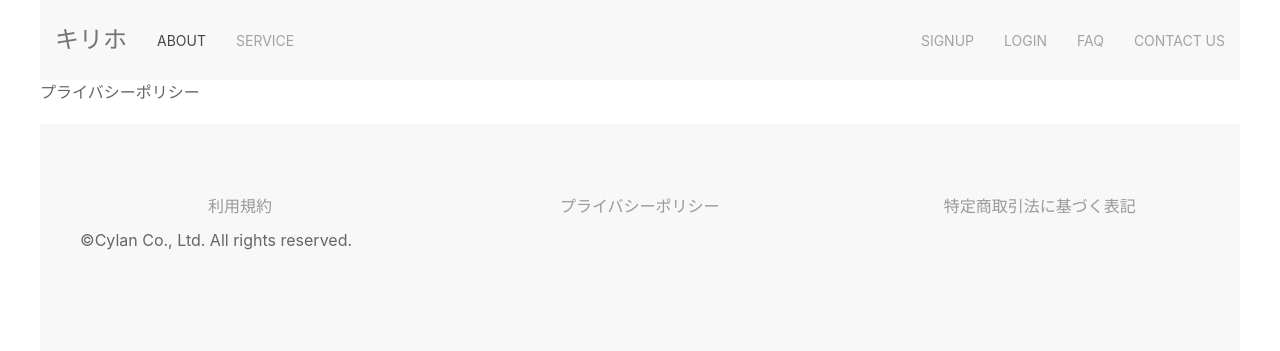
After one commit to gurumada/kiriho, a Django app: page /privacy_policy/ in a window 1280 px wide. The commit adds this page. Shown: the top 351 px of the page. Run offline with Django 3.2, Linux system fonts and the light colour scheme; some libraries are stand-ins or nearby versions.

Commit message:
add policy & terms of service & transaction law

```diff
--- a/config/settings.py
+++ b/config/settings.py
@@ -130,7 +130,7 @@ AUTH_USER_MODEL = 'unlimited.User'
 
 LOGIN_URL = 'unlimited:login'
 # TODO:LOGIN_REDIRECT_URLはダッシュボードページにする
-LOGIN_REDIRECT_URL = 'unlimited:landing'
+LOGIN_REDIRECT_URL = 'unlimited:distribution'
 LOGOUT_REDIRECT_URL = 'unlimited:landing'
 
 #######################
--- a/unlimited/templates/unlimited/base.html
+++ b/unlimited/templates/unlimited/base.html
@@ -19,9 +19,13 @@
             <ul class="uk-navbar-nav">
                 <li class="uk-active"><a href="#">ABOUT</a></li>
                 <li><a href="#">SERVICE</a></li>
-                <li>
-                    <a href="{% url 'unlimited:salon_list' %}">SALON LIST</a>
-                </li>
+                {% if user.is_authenticated %}
+                    {% if user.is_user %}
+                        <li>
+                            <a href="{% url 'unlimited:salon_list' %}">SALON LIST</a>
+                        </li>
+                    {% endif %}
+                {% endif %}
             </ul>
         </div>
               {% if user.is_authenticated %}
@@ -147,9 +151,9 @@
         <!-- footer -->
     <section class="uk-section uk-section-muted">
         <div class="uk-button-group uk-flex">
-            <a class="uk-width-1-3 uk-margin-small-bottom uk-link-muted uk-text-center" href="#">プライバシーポリシー</a>
-            <a class="uk-width-1-3 uk-margin-small-bottom uk-link-muted uk-text-center" href="#">特定商取引法に基づく表示</a>
-            <a class="uk-width-1-3 uk-margin-small-bottom uk-link-muted uk-text-center" href="#">利用規約</a>
+            <a class="uk-width-1-3 uk-margin-small-bottom uk-link-muted uk-text-center" href="{% url 'unlimited:terms_of_service' %}">利用規約</a>
+            <a class="uk-width-1-3 uk-margin-small-bottom uk-link-muted uk-text-center" href="{% url 'unlimited:privacy_policy' %}">プライバシーポリシー</a>
+            <a class="uk-width-1-3 uk-margin-small-bottom uk-link-muted uk-text-center" href="{% url 'unlimited:transaction_law' %}">特定商取引法に基づく表記</a>
         </div>
         <div class="uk-grid-match uk-child-width-1-2 uk-text-center-small" uk-grid>
             <div class="uk-align-right">
--- /dev/null
+++ b/unlimited/templates/unlimited/privacy_policy.html
@@ -0,0 +1,5 @@
+{% extends "unlimited/base.html" %}
+{% block content %}
+<p>プライバシーポリシー</p>
+
+{% endblock %}
--- /dev/null
+++ b/unlimited/templates/unlimited/terms_of_service.html
@@ -0,0 +1,5 @@
+{% extends "unlimited/base.html" %}
+{% block content %}
+<p>利用規約</p>
+
+{% endblock %}
--- /dev/null
+++ b/unlimited/templates/unlimited/transaction_law.html
@@ -0,0 +1,5 @@
+{% extends "unlimited/base.html" %}
+{% block content %}
+<p>特定商取引法に基づく表記</p>
+
+{% endblock %}
--- a/unlimited/templates/unlimited/user_create.html
+++ b/unlimited/templates/unlimited/user_create.html
@@ -14,6 +14,7 @@
             {% endfor %}
             {% csrf_token %}
             <br/>
+
             <button type="submit" class="uk-button uk-button-default">送信</button>
         </form>
     </div>
--- a/unlimited/urls.py
+++ b/unlimited/urls.py
@@ -35,5 +35,9 @@ urlpatterns = [
     path('reservation_create/complete/', views.ReservationCreateComplete.as_view(), name='reservation_create_complete'),
     path('reservation_update/<int:reservation_id>/', views.reservation_update, name='reservation_update'),
     path('dashboard/<int:pk>/', views.Dashboard.as_view(), name='dashboard'),
+    path('privacy_policy/', views.PrivacyPolicy.as_view(), name='privacy_policy'),
+    path('terms_of_service/', views.TermsOfService.as_view(), name='terms_of_service'),
+    path('transaction_law/', views.TransactionLaw.as_view(), name='transaction_law'),
+    path('distribution/', views.distribution, name='distribution'),
 
 ]
--- a/unlimited/views.py
+++ b/unlimited/views.py
@@ -23,6 +23,15 @@ from django.utils import timezone
 from dateutil.relativedelta import relativedelta
 
 User = get_user_model()
+
+
+def distribution(request):
+    user = request.user
+    print(user)
+    if user.is_user:
+        return redirect('unlimited:salon_list')
+    else:
+        return redirect('unlimited:stylist_list')
 
 
 class Landing(generic.TemplateView):
@@ -246,7 +255,7 @@ class Dashboard(LoginRequiredMixin, generic.TemplateView):
     template_name = 'unlimited/dashboard.html'
 
     def get_context_data(self, **kwargs):
-        #ユーザー情報を取得
+        # ユーザー情報を取得
         user_info = User.objects.filter(pk=self.kwargs['pk'])
         user_name = user_info.values('user_name')
         user_name = user_name[0]['user_name']
@@ -258,7 +267,7 @@ class Dashboard(LoginRequiredMixin, generic.TemplateView):
 
         if payment_completion_date == '9991-12-31':
             status = '利用不可'
-            #todo:支払い完了してない場合の処理
+            # todo:支払い完了してない場合の処理
         else:
             user_status = Reservation.objects.filter(member=user_name).order_by('-date')
             if user_status.count() == 0:
@@ -540,6 +549,18 @@ class UserSearch(generic.ListView):
         })
         return context
 
+
+class PrivacyPolicy(generic.TemplateView):
+    template_name = 'unlimited/privacy_policy.html'
+
+
+class TermsOfService(generic.TemplateView):
+    template_name = 'unlimited/terms_of_service.html'
+
+
+class TransactionLaw(generic.TemplateView):
+    template_name = 'unlimited/transaction_law.html'
+
 # 以下は使用していないメソッド
 # def stylist_create(request):
 #     # salon_id = get_object_or_404(Salon, pk=pk)
```
Also changed, not shown: db.sqlite3.
